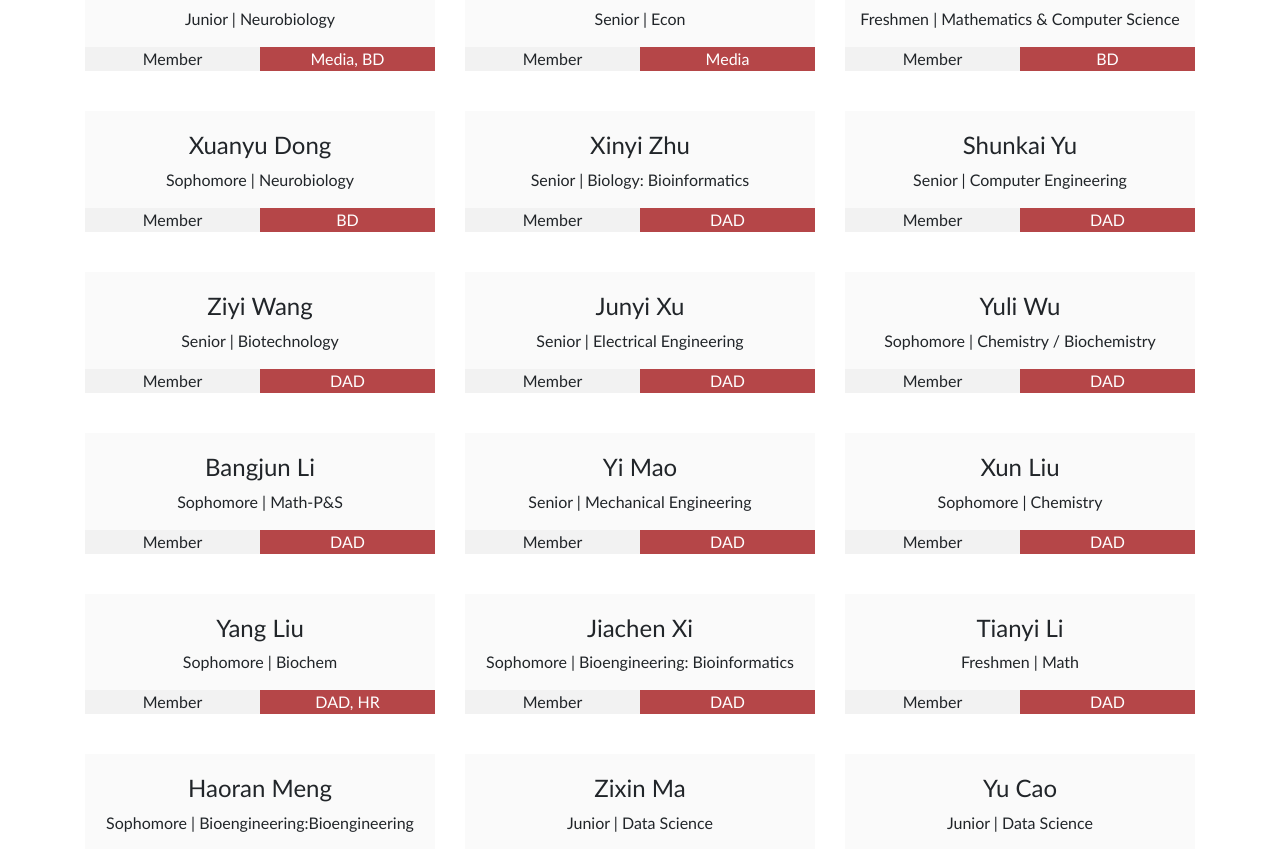
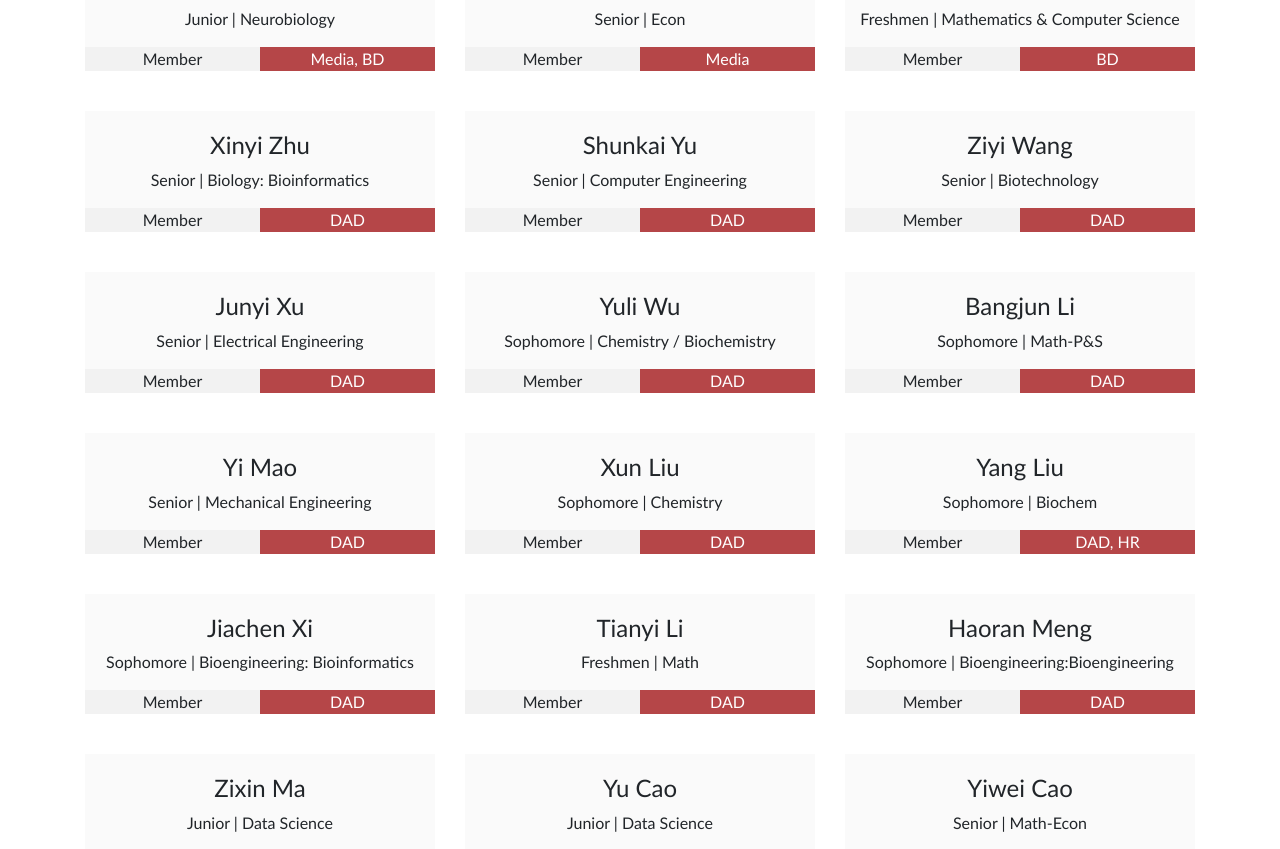
Before and after one commit to UCSDCES/CES_Official_Website_React, a React app: page /members in a window 1280 px wide. Shown: the part 3026-3875 px from the top of the page. Built offline with nearby package versions, Linux system fonts and the light colour scheme.

Commit message:
fix name

```diff
--- a/src/Pages/Members/Members.js
+++ b/src/Pages/Members/Members.js
@@ -72,7 +72,6 @@ const Members = () => (
 
 
                     <MemberCard name='Dongyang Li' info="Freshmen | Mathematics & Computer Science" role="Member" department="BD" />
-                    <MemberCard name='Xuanyu Dong' info="Sophomore | Neurobiology" role="Member" department="BD" />
 
                     <MemberCard name='Xinyi Zhu' info="Senior | Biology: Bioinformatics" role="Member" department="DAD" />
                     <MemberCard name='Shunkai Yu' info="Senior | Computer Engineering" role="Member" department="DAD" />
```
Also changed, not shown: 1 other file (tests, documents, lock files or other folders).
